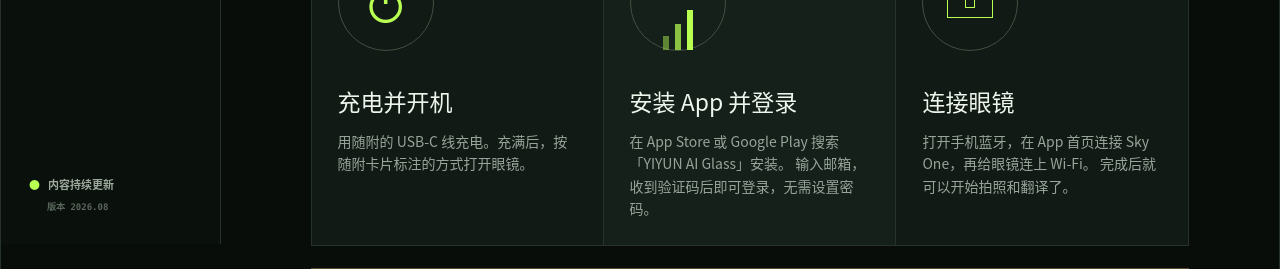
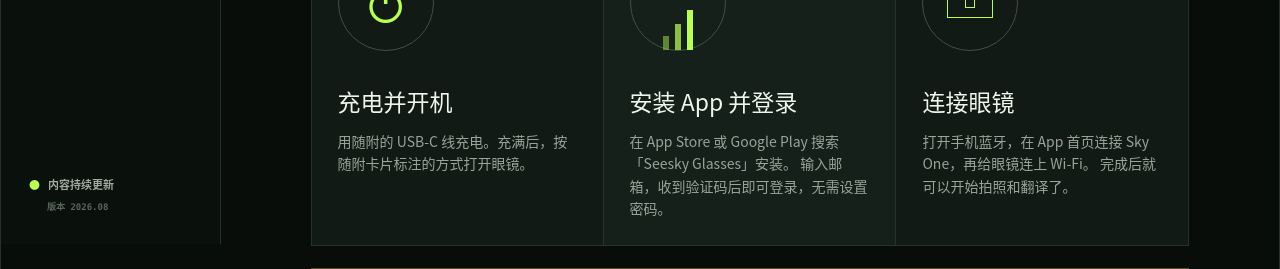
Before and after one commit to Seesky-AI-Glasses/Manual, a Next.js app: page / in a window 1280 px wide. Shown: the part 1280-1549 px from the top of the page. Built offline with nearby package versions, Linux system fonts and the light colour scheme.

Commit message:
Update companion app name to Seesky Glasses

```diff
--- a/app/page.tsx
+++ b/app/page.tsx
@@ -212,7 +212,7 @@
                   </div>
                   <h3>安装 App 并登录</h3>
                   <p>
-                    在 App Store 或 Google Play 搜索「YIYUN AI Glass」安装。
+                    在 App Store 或 Google Play 搜索「Seesky Glasses」安装。
                     输入邮箱，收到验证码后即可登录，无需设置密码。
                   </p>
                 </li>
```
